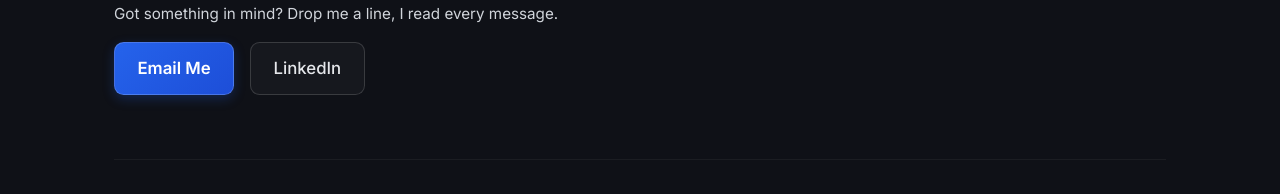
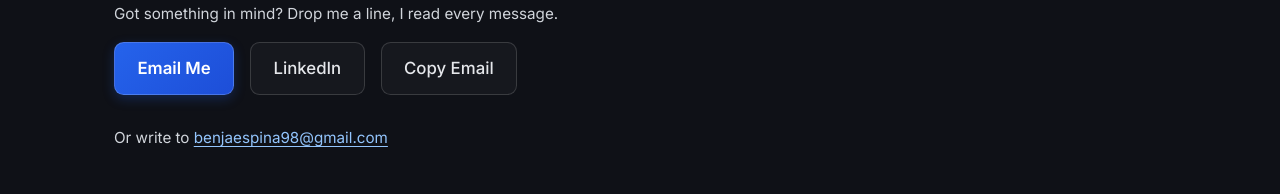
Before and after one commit to benjaespina98/profile, a plain HTML site: page index.html in a window 1280 px wide. Shown: the part 5337-5531 px from the top of the page. Drawn offline with Linux system fonts and the light colour scheme; files whose address does not match are found by name.

Commit message:
feat(contact): use mailto links, visible email fallback and ASCII resume filename

```diff
--- a/index.html
+++ b/index.html
@@ -151,7 +151,7 @@
           <svg style="width:16px;height:16px;margin-bottom:-3px;margin-right:4px" viewBox="0 0 24 24" fill="none" stroke="currentColor" stroke-width="2" stroke-linecap="round" stroke-linejoin="round"><rect x="3" y="3" width="7" height="7"></rect><rect x="14" y="3" width="7" height="7"></rect><rect x="14" y="14" width="7" height="7"></rect><rect x="3" y="14" width="7" height="7"></rect></svg>
           View Projects
         </a>
-        <a class="btn outline" href="assets/Resume_BenjamínEspina.pdf" target="_blank" rel="noopener">
+        <a class="btn outline" href="assets/Resume_BenjaminEspina.pdf" target="_blank" rel="noopener">
           <svg style="width:16px;height:16px;margin-bottom:-3px;margin-right:4px" viewBox="0 0 24 24" fill="none" stroke="currentColor" stroke-width="2" stroke-linecap="round" stroke-linejoin="round"><path d="M21 15v4a2 2 0 0 1-2 2H5a2 2 0 0 1-2-2v-4"></path><polyline points="7 10 12 15 17 10"></polyline><line x1="12" y1="15" x2="12" y2="3"></line></svg>
           Download Resume
         </a>
@@ -535,7 +535,7 @@
     <div class="services-cta fade-in">
       <p>Got a project in mind? Tell me what you need and I'll come back with an honest take on scope, timeline, and whether I'm the right fit.</p>
       <div class="services-cta-actions">
-        <a class="btn primary" href="https://mail.google.com/mail/?view=cm&amp;fs=1&amp;to=benjaespina98@gmail.com&amp;su=New%20project%20inquiry" target="_blank" rel="noopener">Start a project</a>
+        <a class="btn primary" href="mailto:benjaespina98@gmail.com?subject=New%20project%20inquiry&amp;body=Hi%20Benjam%C3%ADn%2C%0A%0AI%20have%20a%20project%20in%20mind%3A%20">Start a project</a>
         <a class="btn outline" href="#projects">See my work</a>
       </div>
     </div>
@@ -565,15 +565,17 @@
     </p>
 
     <div class="contact-links">
-      <a class="btn primary" href="https://mail.google.com/mail/?view=cm&amp;fs=1&amp;to=benjaespina98@gmail.com&amp;su=Let's%20connect" target="_blank" rel="noopener">Email Me</a>
+      <a class="btn primary" href="mailto:benjaespina98@gmail.com?subject=Let%27s%20connect&amp;body=Hi%20Benjam%C3%ADn%2C%0A%0A">Email Me</a>
       <a class="btn outline" href="https://www.linkedin.com/in/benjamin-espina/" target="_blank" rel="noopener">LinkedIn</a>
+      <button class="btn outline btn-copy-email" type="button" data-email="benjaespina98@gmail.com" aria-label="Copy email address">Copy Email</button>
     </div>
+    <p class="contact-email">Or write to <a href="mailto:benjaespina98@gmail.com">benjaespina98@gmail.com</a></p>
 
     <p class="footer-copy">© 2026 Benjamín Espina</p>
   </section>
 
   <!-- Floating contact button -->
-  <a class="fab-contact" href="https://mail.google.com/mail/?view=cm&amp;fs=1&amp;to=benjaespina98@gmail.com&amp;su=Let's%20connect" target="_blank" rel="noopener" aria-label="Email Benjamín Espina">
+  <a class="fab-contact" href="mailto:benjaespina98@gmail.com?subject=Let%27s%20connect&amp;body=Hi%20Benjam%C3%ADn%2C%0A%0A" aria-label="Email Benjamín Espina">
     <svg width="22" height="22" viewBox="0 0 24 24" fill="none" stroke="currentColor" stroke-width="2" stroke-linecap="round" stroke-linejoin="round"><path d="M4 4h16c1.1 0 2 .9 2 2v12c0 1.1-.9 2-2 2H4c-1.1 0-2-.9-2-2V6c0-1.1.9-2 2-2z"></path><polyline points="22,6 12,13 2,6"></polyline></svg>
     <span class="fab-label">Let's talk</span>
   </a>
--- a/styles.css
+++ b/styles.css
@@ -1262,3 +1262,16 @@ section[id] {
 .xp-company {
   transition: color 0.3s ease;
 }
+
+/* Contact email fallback */
+.contact-email {
+  margin-top: 1rem;
+  color: #d1d5db;
+  font-size: 0.95rem;
+}
+
+.contact-email a {
+  color: #93c5fd;
+  text-decoration: underline;
+  text-underline-offset: 3px;
+}
```
Also changed, not shown: 1 other file.
